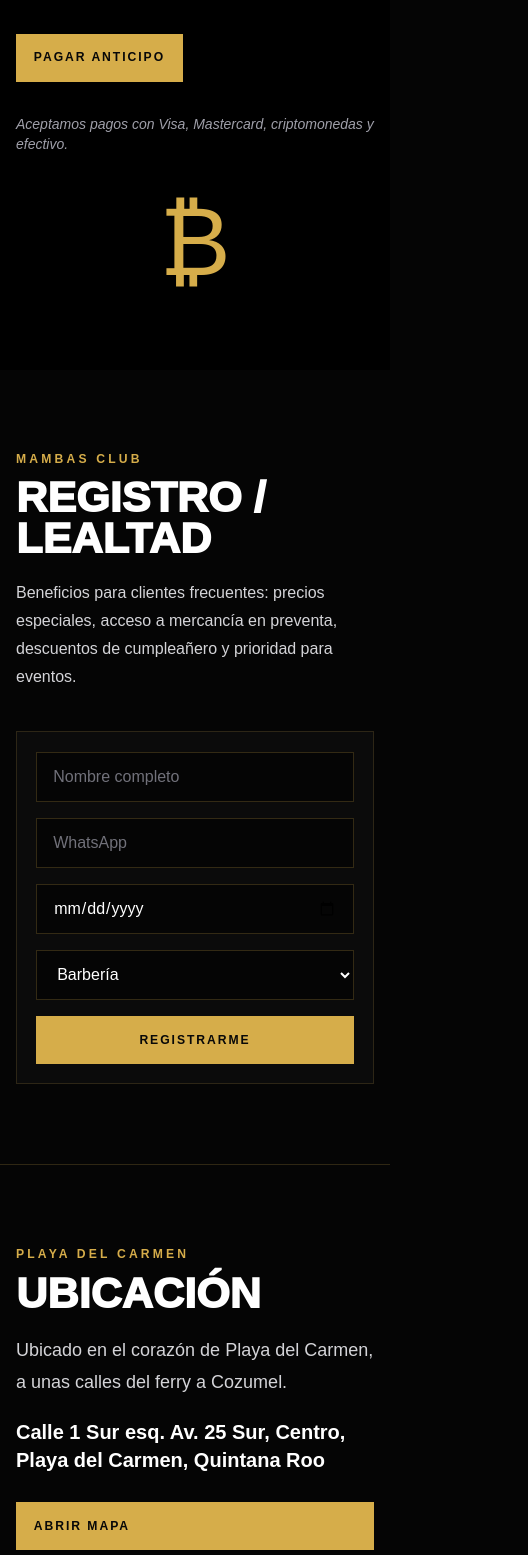
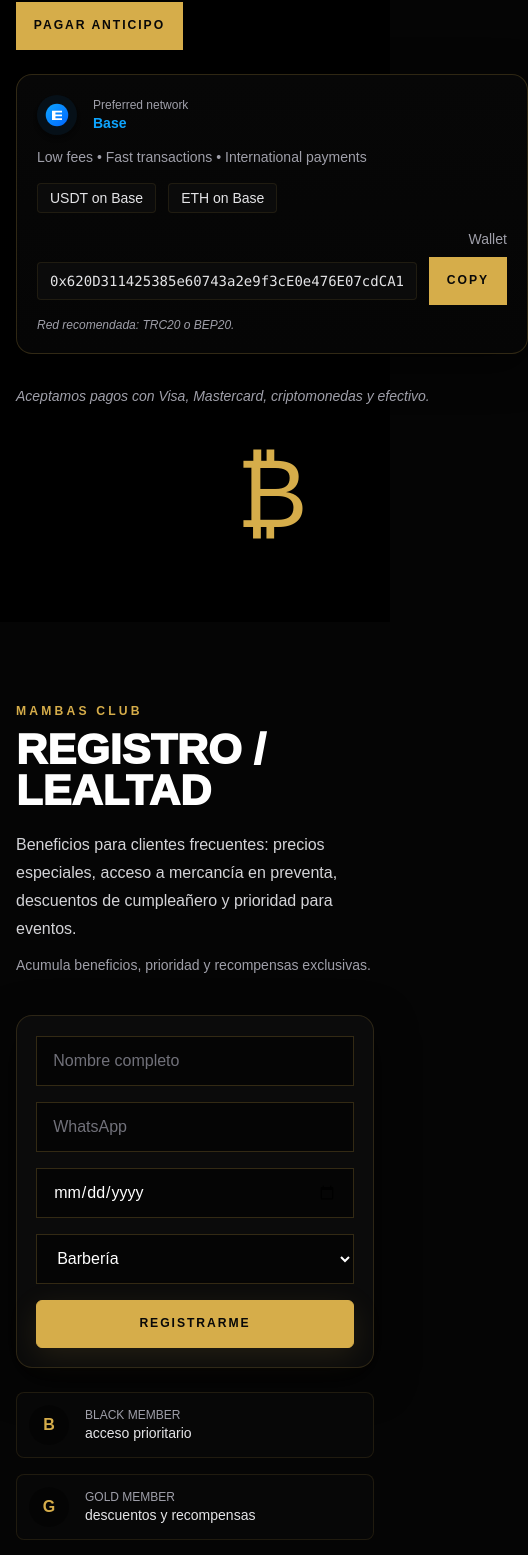
Before and after one commit to inkvonher/mambas-web, a Next.js app: page / in a window 390 px wide. Shown: the part 6644-8199 px from the top of the page, 528 px wide, since content can reach past the window. Built offline with nearby package versions, Linux system fonts and the light colour scheme.

Commit message:
new website updates

```diff
--- a/app/page.tsx
+++ b/app/page.tsx
@@ -166,6 +166,8 @@ export default function Home() {
   const [centimeters, setCentimeters] = useState(3);
   const [detail, setDetail] = useState(1);
   const [zone, setZone] = useState(1);
+  const [copied, setCopied] = useState(false);
+  const walletAddress = "0x620D311425385e60743a2e9f3cE0e476E07cdCA1";
   const t = copy[language];
 
   const tattooEstimate = useMemo(() => {
@@ -426,7 +428,7 @@ export default function Home() {
             <p className="mt-6 max-w-xl leading-8 text-lg text-zinc-300">
               {t.depositText}
             </p>
-            <div className="mt-8">
+            <div className="mt-8 space-y-6">
               <a
                 href="https://mpago.la/2Nc6MvU"
                 target="_blank"
@@ -435,6 +437,63 @@ export default function Home() {
               >
                 {t.depositButton}
               </a>
+
+              <div className="w-full max-w-lg rounded-2xl border border-[#d6ad4a]/20 bg-gradient-to-b from-[#070707] to-[#050505] p-5 shadow-[0_12px_40px_rgba(0,0,0,0.6)]">
+                <div className="flex flex-col sm:flex-row sm:items-center sm:justify-between gap-4">
+                  <div className="flex-1">
+                    <div className="flex items-center gap-4">
+                      <img
+                        src="/base-badge.svg"
+                        alt="Base"
+                        className="h-10 w-10 rounded-full shadow-md"
+                      />
+                      <div>
+                        <p className="text-xs text-zinc-400">
+                          Preferred network
+                        </p>
+                        <p className="text-sm font-semibold text-[#0ea5ff]">
+                          Base
+                        </p>
+                      </div>
+                    </div>
+                    <p className="mt-3 text-sm text-zinc-400">
+                      Low fees • Fast transactions • International payments
+                    </p>
+                    <div className="mt-4 flex flex-wrap gap-3">
+                      <span className="inline-flex items-center gap-2 rounded px-3 py-1 text-sm text-zinc-200 bg-[#0b0b0b] border border-[#d6ad4a]/10">
+                        USDT on Base
+                      </span>
+                      <span className="inline-flex items-center gap-2 rounded px-3 py-1 text-sm text-zinc-200 bg-[#0b0b0b] border border-[#d6ad4a]/10">
+                        ETH on Base
+                      </span>
+                    </div>
+                  </div>
+
+                  <div className="flex-shrink-0 w-full sm:w-auto">
+                    <div className="mb-3 text-right">
+                      <p className="text-sm text-zinc-400">Wallet</p>
+                      <div className="mt-2 flex items-center gap-3">
+                        <code className="break-words bg-[#0b0b0b] px-3 py-2 rounded font-mono text-sm text-zinc-200 border border-[#d6ad4a]/10">
+                          {walletAddress}
+                        </code>
+                        <button
+                          onClick={() => {
+                            navigator.clipboard.writeText(walletAddress);
+                            setCopied(true);
+                            setTimeout(() => setCopied(false), 2000);
+                          }}
+                          className="btn-gold px-3 py-2 text-sm"
+                        >
+                          {copied ? "Copied" : "Copy"}
+                        </button>
+                      </div>
+                    </div>
+                    <p className="mt-2 text-xs italic text-zinc-400">
+                      Red recomendada: TRC20 o BEP20.
+                    </p>
+                  </div>
+                </div>
+              </div>
             </div>
             <p className="mt-8 text-sm italic text-zinc-400">
               {t.paymentMethods}
@@ -457,22 +516,26 @@ export default function Home() {
             <p className="mt-5 max-w-xl leading-7 text-zinc-300">
               {t.loyaltyText}
             </p>
+            <p className="mt-3 text-sm text-zinc-400">
+              Acumula beneficios, prioridad y recompensas exclusivas.
+            </p>
           </div>
+          <div className="sm:col-span-1">
             <form
               onSubmit={handleRegister}
-            className="panel grid gap-4 sm:grid-cols-2"
+              className="panel grid gap-4 sm:grid-cols-2 p-6 rounded-2xl border border-[#d6ad4a]/20 bg-gradient-to-b from-[#070707] to-[#030303] shadow-[0_12px_40px_rgba(0,0,0,0.6)]"
             >
               <input
                 name="name"
                 required
                 placeholder={t.fullName}
-              className="field sm:col-span-2"
+                className="field sm:col-span-2 focus:outline-none focus:ring-2 focus:ring-[#d6ad4a]/40 transition-shadow"
               />
               <input
                 name="phone"
                 required
                 placeholder={t.phone}
-              className="field"
+                className="field focus:outline-none focus:ring-2 focus:ring-[#d6ad4a]/40 transition-shadow"
               />
               <input name="birthday" type="date" className="field" />
               <select
@@ -484,13 +547,52 @@ export default function Home() {
                 <option value="barber">{t.barberTitle}</option>
                 <option value="tattoo">{t.tattooTitle}</option>
               </select>
-            <button className="btn-gold justify-center sm:col-span-2">
+              <button className="btn-gold justify-center sm:col-span-2 px-6 py-3 text-sm font-semibold rounded-md shadow-[0_8px_30px_rgba(214,173,74,0.12)] hover:scale-[1.02] transform transition duration-200">
                 {t.register}
               </button>
               {saved && (
-              <p className="text-sm text-[#d6ad4a] sm:col-span-2">{t.saved}</p>
+                <p className="text-sm text-[#d6ad4a] sm:col-span-2">
+                  {t.saved}
+                </p>
               )}
             </form>
+
+            <div className="mt-6 grid gap-4 sm:grid-cols-3">
+              <div className="flex items-center gap-4 rounded-lg border border-[#d6ad4a]/12 bg-[#070707] p-3 hover:translate-y-[-4px] transition-transform duration-200">
+                <div className="h-10 w-10 rounded-full bg-black/40 flex items-center justify-center text-[#d6ad4a] font-semibold">
+                  B
+                </div>
+                <div>
+                  <div className="text-xs text-zinc-400">BLACK MEMBER</div>
+                  <div className="text-sm text-zinc-200">
+                    acceso prioritario
+                  </div>
+                </div>
+              </div>
+
+              <div className="flex items-center gap-4 rounded-lg border border-[#d6ad4a]/12 bg-[#070707] p-3 hover:translate-y-[-4px] transition-transform duration-200">
+                <div className="h-10 w-10 rounded-full bg-black/40 flex items-center justify-center text-[#d6ad4a] font-semibold">
+                  G
+                </div>
+                <div>
+                  <div className="text-xs text-zinc-400">GOLD MEMBER</div>
+                  <div className="text-sm text-zinc-200">
+                    descuentos y recompensas
+                  </div>
+                </div>
+              </div>
+
+              <div className="flex items-center gap-4 rounded-lg border border-[#d6ad4a]/12 bg-[#070707] p-3 hover:translate-y-[-4px] transition-transform duration-200">
+                <div className="h-10 w-10 rounded-full bg-black/40 flex items-center justify-center text-[#d6ad4a] font-semibold">
+                  R
+                </div>
+                <div>
+                  <div className="text-xs text-zinc-400">RITUAL MEMBER</div>
+                  <div className="text-sm text-zinc-200">beneficios VIP</div>
+                </div>
+              </div>
+            </div>
+          </div>
         </div>
       </section>
 
```
Also changed, not shown: public/base-badge.svg (added). Lines whose indentation alone changed are shown as unchanged.
